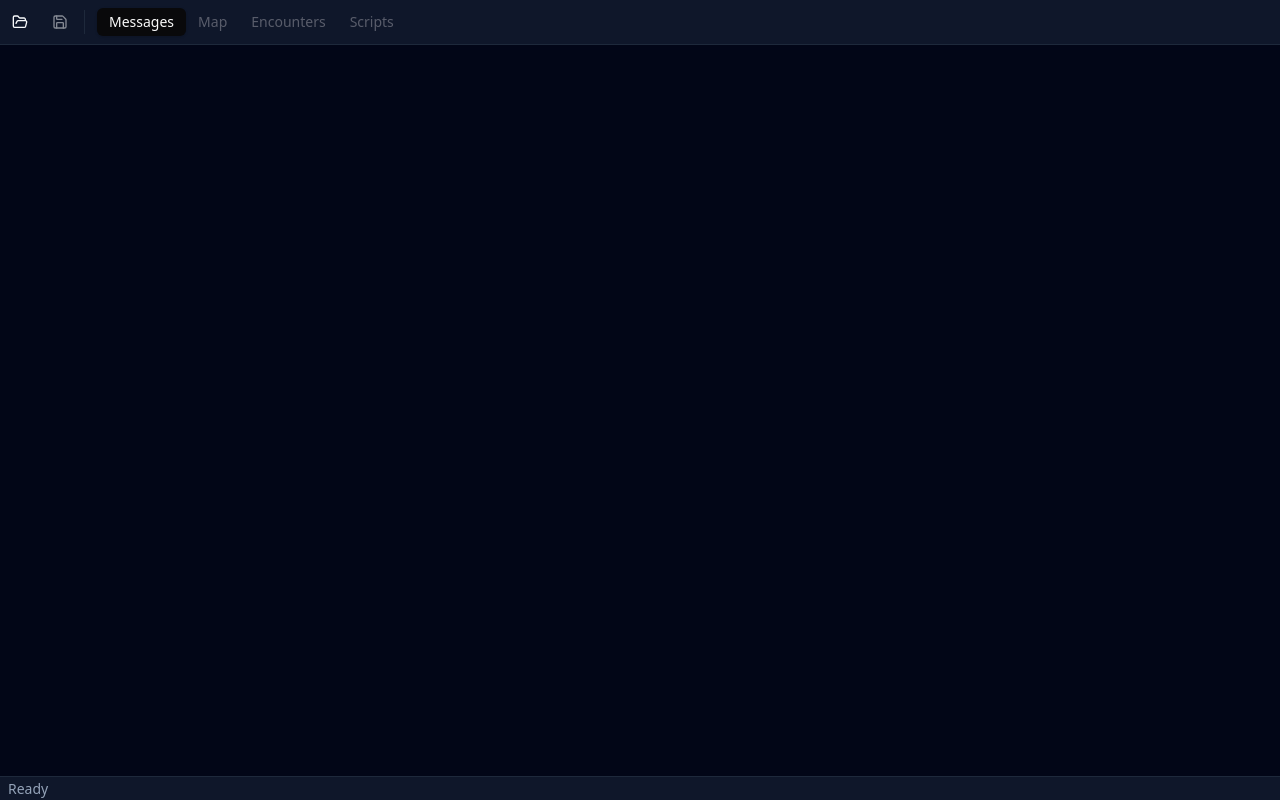
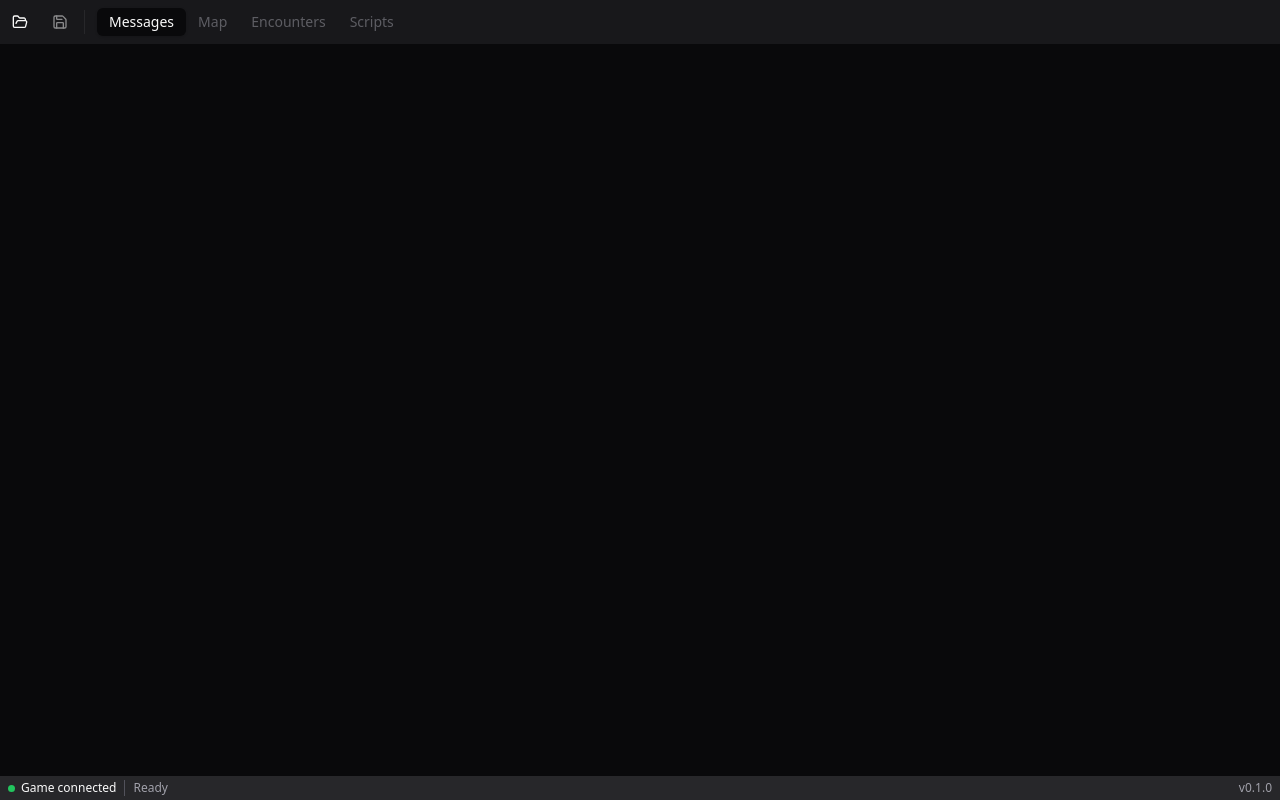
Before and after one commit to maciej-trebacz/ff7-terraform, a React (Vite) app: page / in a window 1280 px wide. Built offline with nearby package versions, Linux system fonts and the light colour scheme; what binary-parser would draw is missing.

Commit message:
Styling changes

```diff
--- a/index.html
+++ b/index.html
@@ -8,7 +8,7 @@
   </head>
 
   <body>
-    <div id="root" class="dark"></div>
+    <div id="root"></div>
     <script type="module" src="/src/main.tsx"></script>
   </body>
 </html>
--- a/src-tauri/tauri.conf.json
+++ b/src-tauri/tauri.conf.json
@@ -23,8 +23,8 @@
     }
   },
   "bundle": {
-    "active": true,
-    "targets": "all",
+    "active": false,
+    "targets": "nsis",
     "icon": [
       "icons/32x32.png",
       "icons/128x128.png",
--- a/src/App.tsx
+++ b/src/App.tsx
@@ -1,22 +1,25 @@
-import { Navbar } from "./components/layout/Navbar"
-import { StatusBar } from "./components/layout/StatusBar"
-import { TabContent } from "./components/tabs/TabContent"
-import { Tabs } from "@/components/ui/tabs"
-import { StatusBarProvider } from "./hooks/useStatusBar"
-import "./App.css"
+import { Navbar } from "./components/layout/Navbar";
+import { StatusBar } from "./components/layout/StatusBar";
+import { TabContent } from "./components/tabs/TabContent";
+import { Tabs } from "@/components/ui/tabs";
+import { StatusBarProvider } from "./hooks/useStatusBar";
+import "./App.css";
+import { ThemeProvider } from "./components/theme-provider";
 
 function App() {
   return (
     <StatusBarProvider>
-      <div className="h-full flex flex-col bg-slate-950 text-slate-50">
+      <ThemeProvider defaultTheme="dark" storageKey="vite-ui-theme">
+        <div className="h-full flex flex-col">
           <Tabs defaultValue="messages" className="flex-1 flex flex-col h-full">
             <Navbar />
             <TabContent />
             <StatusBar />
           </Tabs>
         </div>
+      </ThemeProvider>
     </StatusBarProvider>
-  )
+  );
 }
 
-export default App
+export default App;
--- a/src/components/layout/Navbar.tsx
+++ b/src/components/layout/Navbar.tsx
@@ -69,7 +69,7 @@ export function Navbar() {
             </TabsTrigger>
           </div>
         </TooltipTrigger>
-        <TooltipContent className="bg-slate-800 text-slate-100 border-slate-700">
+        <TooltipContent>
           <p>Coming soon</p>
         </TooltipContent>
       </Tooltip>
@@ -78,8 +78,11 @@ export function Navbar() {
 
   return (
     <>
-      <nav className="flex items-center gap-2 p-1 bg-slate-900 border-b border-slate-800">
+      <nav className="flex items-center gap-2 p-1 bg-zinc-900">
         <div className="flex items-center gap-2">
+          <TooltipProvider delayDuration={100}>
+            <Tooltip>
+              <TooltipTrigger asChild>
                 <Button
                   variant="ghost"
                   size="sm"
@@ -88,6 +91,16 @@ export function Navbar() {
                 >
                   <FolderOpen className="h-4 w-4" />
                 </Button>
+              </TooltipTrigger>
+              <TooltipContent>
+                <p>Open FF7 game directory</p>
+              </TooltipContent>
+            </Tooltip>
+          </TooltipProvider>
+
+          <TooltipProvider delayDuration={100}>
+            <Tooltip>
+              <TooltipTrigger asChild>
                 <Button
                   variant="ghost"
                   size="sm"
@@ -97,8 +110,14 @@ export function Navbar() {
                 >
                   <Save className="h-4 w-4" />
                 </Button>
+              </TooltipTrigger>
+              <TooltipContent>
+                <p>Save changes</p>
+              </TooltipContent>
+            </Tooltip>
+          </TooltipProvider>
         </div>
-        <div className="w-px h-6 bg-slate-800" />
+        <div className="w-px h-6 bg-zinc-800" />
         <TabsList className="bg-transparent border-0">
           <TabsTrigger value="messages">Messages</TabsTrigger>
           <ComingSoonTab value="map">Map</ComingSoonTab>
--- a/src/components/layout/StatusBar.tsx
+++ b/src/components/layout/StatusBar.tsx
@@ -1,15 +1,52 @@
-import { useStatusBar } from "@/hooks/useStatusBar"
-import { cn } from "@/lib/utils"
+import { useStatusBar } from "@/hooks/useStatusBar";
+import { cn } from "@/lib/utils";
+import { useState } from "react";
+import { version } from "../../../src-tauri/tauri.conf.json";
+import { AboutModal } from "../modals/AboutModal";
 
 export function StatusBar() {
-  const { message, isError } = useStatusBar()
+  const { message, isError } = useStatusBar();
+  const connected = true;
+  const [isAboutModalOpen, setIsAboutModalOpen] = useState(false);
 
   return (
-    <div className={cn(
-      "h-6 px-2 flex items-center text-sm bg-slate-900 border-t border-slate-800",
-      isError ? "text-red-400" : "text-slate-400"
-    )}>
-      {message}
-    </div>
-  )
+    <>
+      <div
+        className={cn(
+          "h-6 bg-zinc-800 items-center flex px-2 text-xs gap-2 flex-shrink-0"
+        )}
+      >
+        <div className="flex items-center">
+          <div
+            className={cn(
+              connected ? "bg-green-500" : "bg-red-500",
+              "h-[7px] w-[7px] rounded-full mr-1.5 "
+            )}
+          ></div>
+          Game {connected ? "connected" : "disconnected"}
+        </div>
+        <div className="h-4 w-px bg-zinc-600"></div>
+        <div className={cn(isError ? "text-red-400" : "text-zinc-400")}>
+          {message}
+        </div>
+
+        <div className="ml-auto flex items-center gap-2">
+          {/* <div
+            className="text-zinc-400 hover:text-zinc-200 cursor-pointer"
+            onClick={() => setIsHelpModalOpen(true)}
+          >
+            Help
+          </div>
+          <div className="h-4 w-px bg-zinc-600"></div> */}
+          <div
+            className="text-zinc-400 hover:text-zinc-200 cursor-pointer"
+            onClick={() => setIsAboutModalOpen(true)}
+          >
+            v{version}
+          </div>
+        </div>
+      </div>
+      <AboutModal isOpen={isAboutModalOpen} setIsOpen={setIsAboutModalOpen} />
+    </>
+  );
 }
--- /dev/null
+++ b/src/components/modals/AboutModal.tsx
@@ -0,0 +1,33 @@
+import { Modal } from "@/components/Modal";
+
+interface AboutModalProps {
+  isOpen: boolean;
+  setIsOpen: (open: boolean) => void;
+}
+
+export function AboutModal({ isOpen, setIsOpen }: AboutModalProps) {
+  return (
+    <Modal
+      open={isOpen}
+      setIsOpen={setIsOpen}
+      title="FF7 Terraform"
+      size="sm"
+      callback={() => {}}
+    >
+      <div className="space-y-2">
+        <p>The Final Fantasy VII real-time game editor, trainer and hacking tool.</p>
+        <p>&copy; 2024-2025 Maciej Trebacz (mav)</p>
+        <p><a target="_blank" className="text-slate-400 hover:text-slate-200" href="https://github.com/maciej-trebacz/ff7-ultima">Source code on GitHub</a></p>
+        <p><a target="_blank" className="text-slate-400 hover:text-slate-200" href="https://twitch.tv/m4v3k">Watch me code this app live on Twitch</a></p>
+        <br />
+        <p><b>Acknowledgments:</b></p>
+        <p>DLPB - author of Ochu app, list of battle formations</p>
+        <p>Phantasm - testing and ideas</p>
+        <p>petfriendamy - list of game moments</p>
+        <p>picklejar76 - for the extracted scene.bin data</p>
+        <p>myst6re, NFITC1 - authors of invaluable FF7 tools</p>
+        <p>... and the whole Qhimm and FF7 community.</p>
+      </div>
+    </Modal>
+  );
+}
--- /dev/null
+++ b/src/components/theme-provider.tsx
@@ -0,0 +1,73 @@
+import { createContext, useContext, useEffect, useState } from "react"
+
+type Theme = "dark" | "light" | "system"
+
+type ThemeProviderProps = {
+  children: React.ReactNode
+  defaultTheme?: Theme
+  storageKey?: string
+}
+
+type ThemeProviderState = {
+  theme: Theme
+  setTheme: (theme: Theme) => void
+}
+
+const initialState: ThemeProviderState = {
+  theme: "system",
+  setTheme: () => null,
+}
+
+const ThemeProviderContext = createContext<ThemeProviderState>(initialState)
+
+export function ThemeProvider({
+  children,
+  defaultTheme = "system",
+  storageKey = "vite-ui-theme",
+  ...props
+}: ThemeProviderProps) {
+  const [theme, setTheme] = useState<Theme>(
+    () => (localStorage.getItem(storageKey) as Theme) || defaultTheme
+  )
+
+  useEffect(() => {
+    const root = window.document.documentElement
+
+    root.classList.remove("light", "dark")
+
+    if (theme === "system") {
+      const systemTheme = window.matchMedia("(prefers-color-scheme: dark)")
+        .matches
+        ? "dark"
+        : "light"
+
+      root.classList.add(systemTheme)
+      return
+    }
+
+    root.classList.add(theme)
+  }, [theme])
+
+  const value = {
+    theme,
+    setTheme: (theme: Theme) => {
+      localStorage.setItem(storageKey, theme)
+      setTheme(theme)
+    },
+  }
+
+  return (
+    <ThemeProviderContext.Provider {...props} value={value}>
+      {children}
+    </ThemeProviderContext.Provider>
+  )
+}
+
+export const useTheme = () => {
+  const context = useContext(ThemeProviderContext)
+
+  if (context === undefined)
+    throw new Error("useTheme must be used within a ThemeProvider")
+
+  return context
+}
--- a/src/components/ui/dialog.tsx
+++ b/src/components/ui/dialog.tsx
@@ -1,5 +1,6 @@
 import * as React from "react"
 import * as DialogPrimitive from "@radix-ui/react-dialog"
+import { X } from "lucide-react"
 
 import { cn } from "@/lib/utils"
 
@@ -41,6 +42,10 @@ const DialogContent = React.forwardRef<
       {...props}
     >
       {children}
+      <DialogPrimitive.Close className="absolute right-4 top-4 rounded-sm opacity-70 ring-offset-background transition-opacity hover:opacity-100 focus:outline-none focus:ring-2 focus:ring-ring focus:ring-offset-2 disabled:pointer-events-none data-[state=open]:bg-accent data-[state=open]:text-muted-foreground">
+        <X className="h-4 w-4" />
+        <span className="sr-only">Close</span>
+      </DialogPrimitive.Close>
     </DialogPrimitive.Content>
   </DialogPortal>
 ))
--- a/src/components/ui/textarea.tsx
+++ b/src/components/ui/textarea.tsx
@@ -24,8 +24,11 @@ const Textarea = React.forwardRef<
 
   return (
     <textarea
+      autoCorrect="off"
+      autoComplete="off"
+      spellCheck="false"
       className={cn(
-        "flex w-full rounded-md border border-input bg-transparent px-3 py-2 text-base shadow-sm placeholder:text-muted-foreground focus-visible:outline-none focus-visible:ring-1 focus-visible:ring-ring disabled:cursor-not-allowed disabled:opacity-50 md:text-sm overflow-hidden resize-none",
+        "flex w-full rounded-md border border-input bg-zinc-900 px-2 py-1 text-base shadow-sm placeholder:text-muted-foreground outline-none ring-0 focus-visible:border-zinc-500 disabled:cursor-not-allowed disabled:opacity-50 md:text-sm overflow-hidden resize-none",
         className
       )}
       ref={(element) => {
```
Also changed, not shown: src/components/Modal.tsx (added, +52 -0 lines), src/components/tabs/MessageRow.tsx (+5 -6 lines), 1 other file (tests, documents, lock files or other folders). Lines whose indentation alone changed are shown as unchanged.
